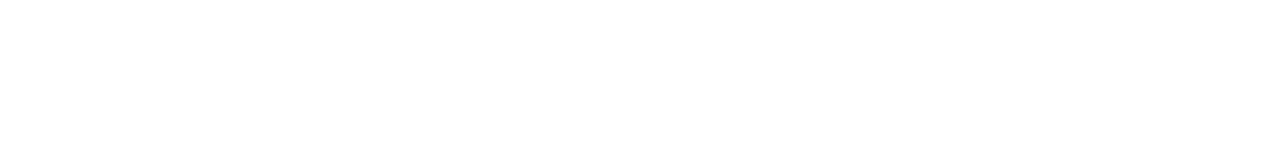
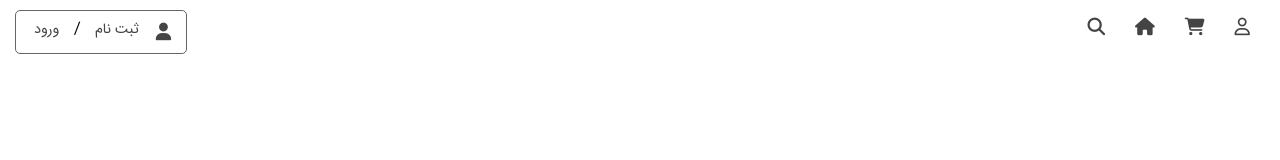
Before and after one commit to kiarashAlizadeh/guitar-store, a plain HTML site: page home.html in a window 1280 px wide. Drawn offline with Linux system fonts and the light colour scheme.

Commit message:
cdn for fontawesome added, header added, nav bar in header created

```diff
--- a/css/home.css
+++ b/css/home.css
@@ -0,0 +1,44 @@
+header{
+    font-size: 1em;
+}
+
+header nav{
+    display: flex;
+    justify-content:space-between;
+    padding: 10px 15px;
+    font-size: 1em;
+
+}
+
+header nav .nav-right{
+    display: flex;
+    align-items:center;
+}
+
+header nav .nav-right a{
+    color: #444;
+    padding: 5px 10px;
+    margin: 0px 5px;
+    font-size: 1.1em;
+}
+
+header nav .nav-left .register-login-btn{
+    border: 1px solid #666;
+    padding: 5px 8px;
+    border-radius: 5px;
+    display: flex;
+    align-items:center;
+    justify-content: center;
+}
+
+header nav .nav-left .register-login-btn i{
+    margin: 7px;
+    color: #444;
+    font-size: 1.1em;
+}
+
+header nav .nav-left .register-login-btn a{
+    color: #444;
+    margin: 0px 10px;
+    font-size: 0.9em;
+}
--- a/home.html
+++ b/home.html
@@ -6,8 +6,43 @@
     <title>Guitar Store</title>
     <link rel="stylesheet" href="./css/main.css">
     <link rel="stylesheet" href="./css/home.css">
+    <script src="https://kit.fontawesome.com/82793a44a9.js" crossorigin="anonymous"></script>
 </head>
 <body>
+    <header>
+        <nav>
+            <div class="nav-right">
+                <a href="">
+                    <i class="far fa-user"></i>
+                </a>
+                <a href="">
+                    <i class="fas fa-shopping-cart"></i>
+                </a>
+                <a href="">
+                    <i class="fas fa-home"></i>
+                </a>
+                <a href="">
+                    <i class="fas fa-search"></i>
+                </a>
+            </div>
+            <div class="nav-left">
+                <div class="register-login-btn">
+                    <i class="fas fa-user"></i>
+                    <span>
+                        <a href="">
+                            ثبت نام
+                        </a>
+                        /
+                        <a href="">
+                            ورود
+                        </a>
+                    </span>
+                </div>
+            </div>
+        </nav>
+        <section class="slider">
 
+        </section>
+    </header>
 </body>
 </html>
```
